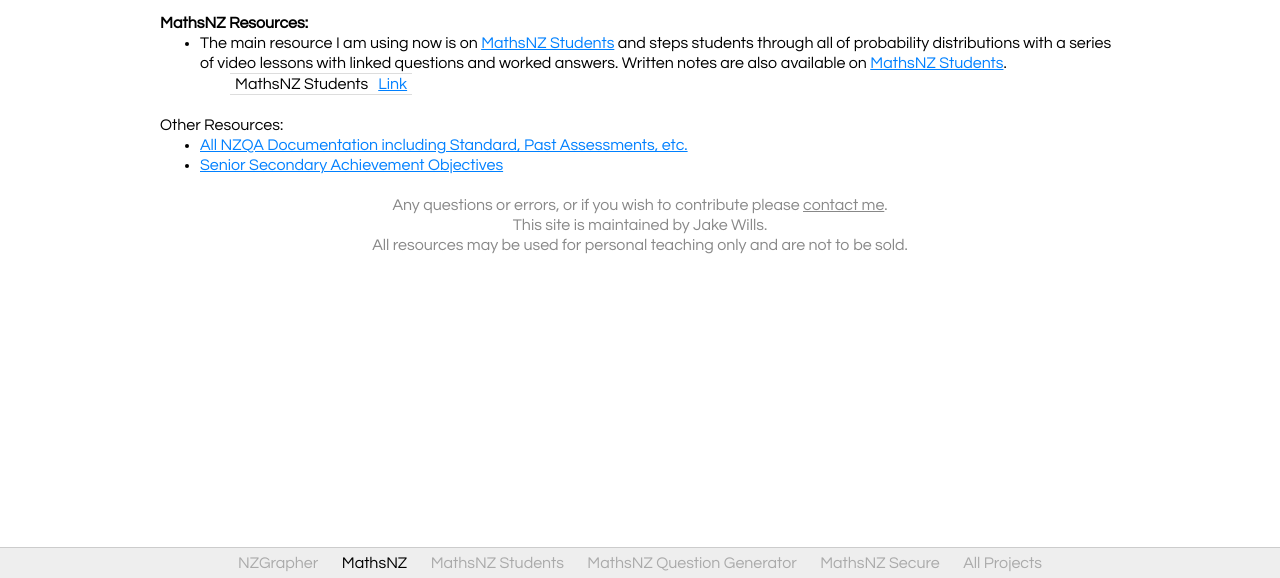
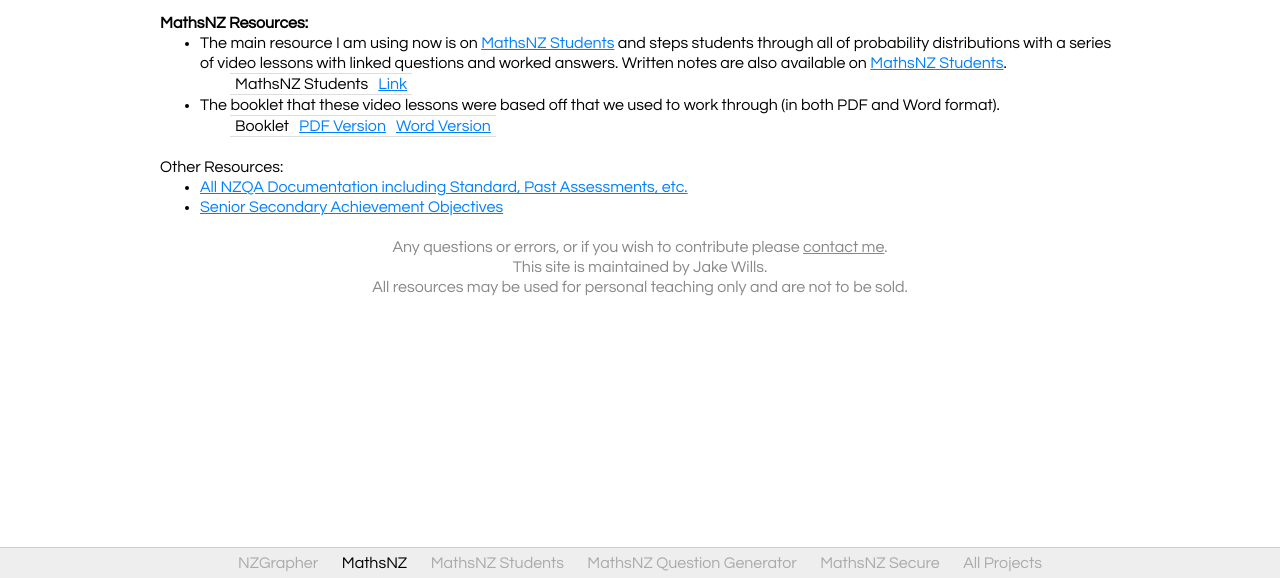
Before and after one commit to mathsnz/mathsnz.github.io, a plain HTML site: page resources/91586.html in a window 1280 px wide. Shown: the part 222-800 px from the top of the page. Drawn offline with Linux system fonts and the light colour scheme; a web font is replaced by a local one.

Commit message:
3.14 update links to booklet

```diff
--- a/resources/91586.html
+++ b/resources/91586.html
@@ -41,6 +41,13 @@
 			<td><a href='https://students.mathsnz.com/3.14/' target='_blank' rel='noopener'>Link</a></td>
 	</table>
 	</li>
+	<li>The booklet that these video lessons were based off that we used to work through (in both PDF and Word format).
+	<table>
+		<tr><td>Booklet</td>
+			<td><a href='./files/3.14/Booklet.pdf' target='_blank' rel='noopener'>PDF Version</a></td>
+			<td><a href='./files/3.14/Booklet.docx' target='_blank' rel='noopener'>Word Version</a></td></tr>
+	</table>
+	</li>
 </ul>
 <br>
  Other Resources:
```
